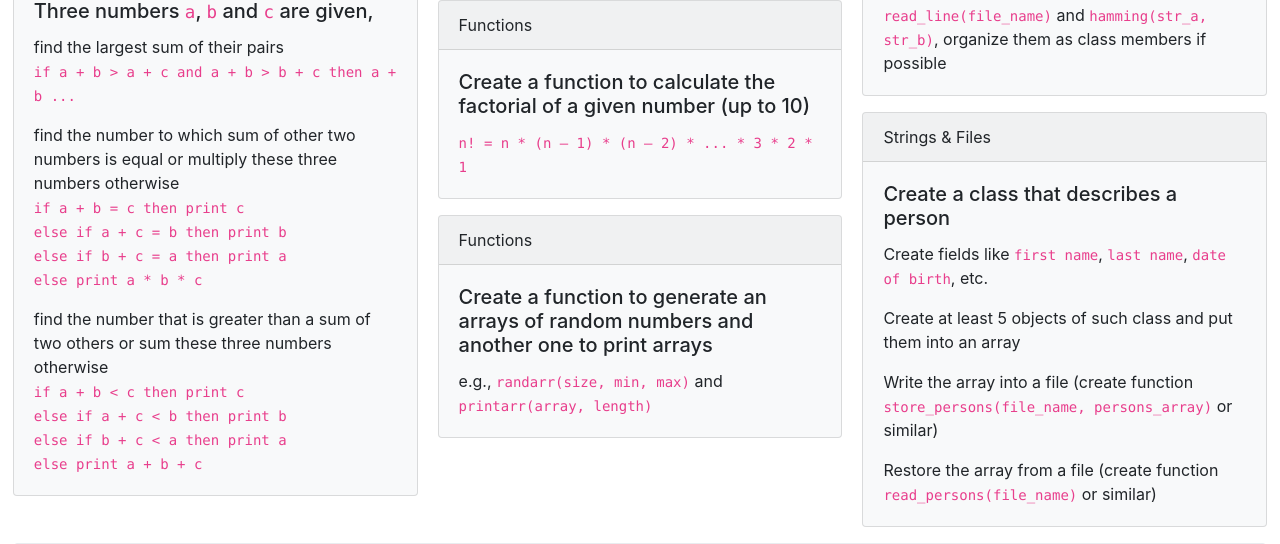
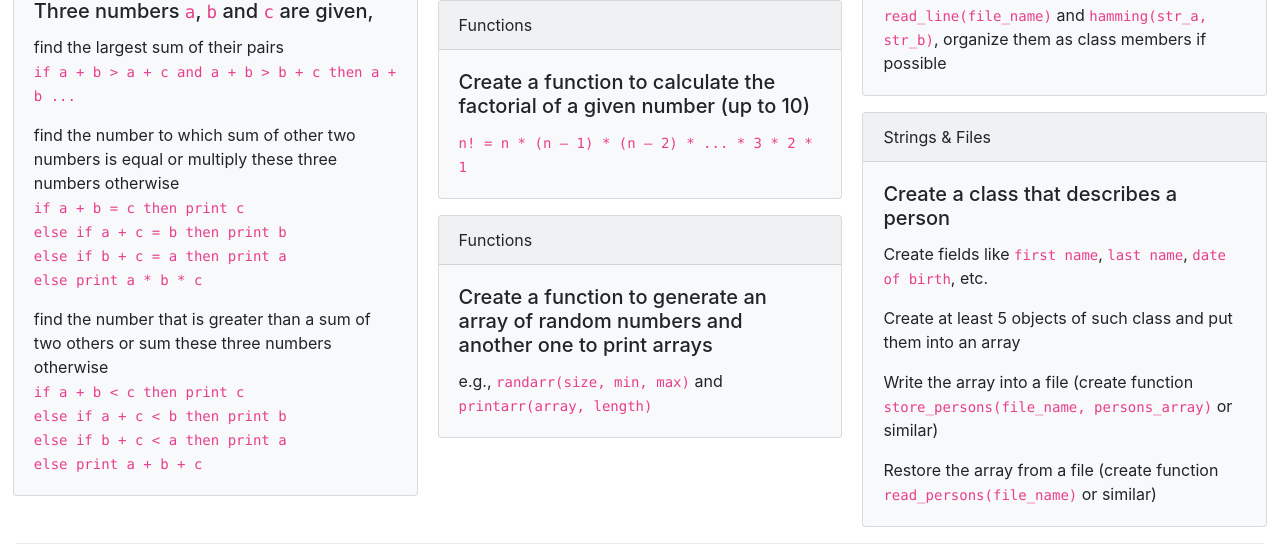
Before and after one commit to andriikopp/learntocode, a PHP site: page / in a window 1280 px wide. Shown: the part 2257-2801 px from the top of the page. Run offline with PHP 8.4, Linux system fonts and the light colour scheme.

Commit message:
Update index.php

```diff
--- a/index.php
+++ b/index.php
@@ -54,7 +54,7 @@
             <div class="card-header">Getting Started</div>
             <div class="card-body">
                 <h5 class="card-title">Hello World!</h5>
-                <p class="card-text">Install editor or IDE for your programming language and create a program that prints <code>"Hello world"</code></p>
+                <p class="card-text">Install an editor or IDE for your programming language and create a program that prints <code>"Hello world"</code></p>
             </div>
         </div>
 
@@ -184,7 +184,7 @@
         <div class="card bg-light mb-3">
             <div class="card-header">Functions</div>
             <div class="card-body">
-                <h5 class="card-title">Create a function to generate an arrays of random numbers and another one to print arrays</h5>
+                <h5 class="card-title">Create a function to generate an array of random numbers and another one to print arrays</h5>
                 <p class="card-text">e.g., <code>randarr(size, min, max)</code> and <code>printarr(array, length)</code></p>
             </div>
         </div>
```
